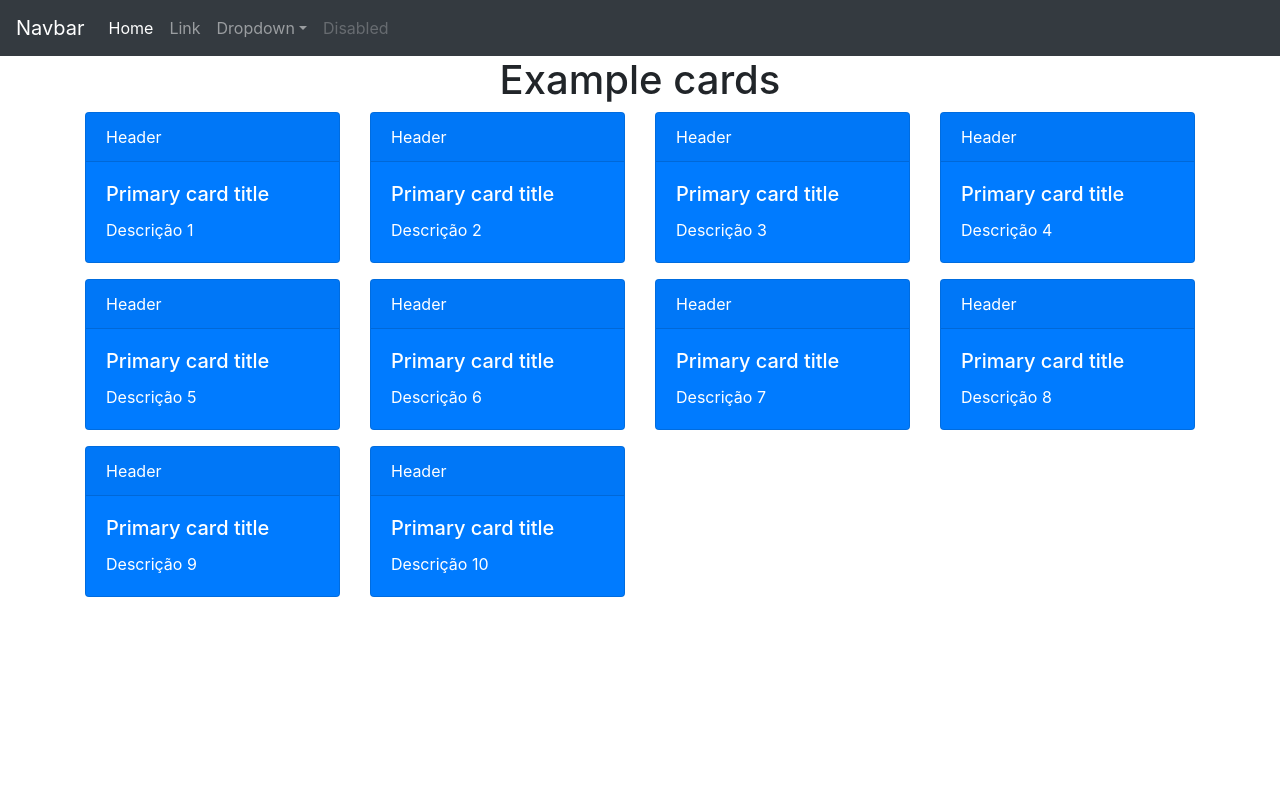
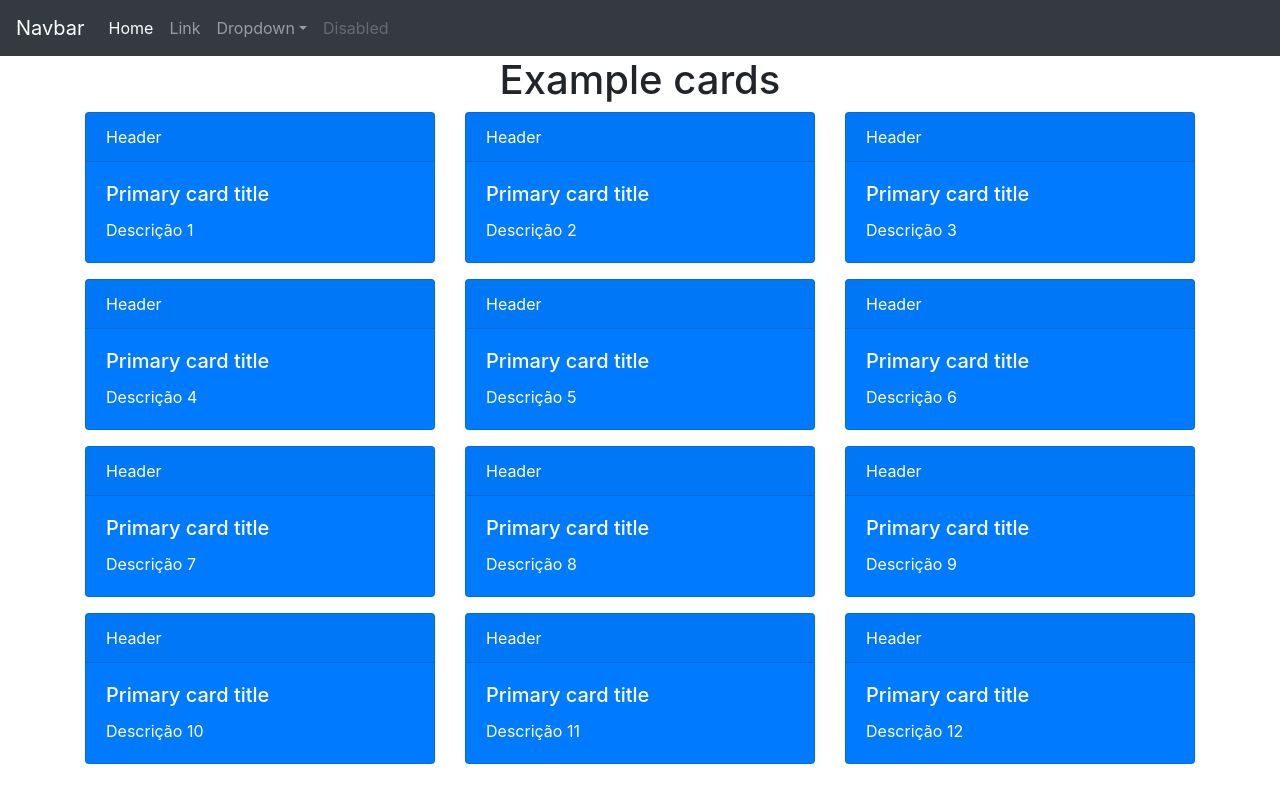
Before and after one commit to williandias360/example_bootstrap_vuejs, a Vue app: page / in a window 1280 px wide. Built offline with nearby package versions, Linux system fonts and the light colour scheme.

Commit message:
Corrigido alinhamento dos cards

```diff
--- a/src/components/Cards.vue
+++ b/src/components/Cards.vue
@@ -1,10 +1,8 @@
 <template>
   <div class="container">
-    <div class="row" >
-      <div class="col-12 col-sm-6 col-md-4 col-lg-3 justify-content-center"  v-for="card in cards"
-          v-bind:key="card">
-        <div
-          class="card text-white bg-primary mb-3" style="max-width: 18rem;">
+    <div class="row">
+      <div class="col-12 col-md-6 col-lg-6 col-xl-4" v-for="card in cards" v-bind:key="card">
+        <div class="card text-white bg-primary mb-3" style="max-width: 30rem;" v-on:click="clickOnCard(card)">
           <div class="card-header">Header</div>
           <div class="card-body">
             <h5 class="card-title">Primary card title</h5>
@@ -21,10 +19,26 @@ export default {
   name: "Cards",
   data: function() {
     return {
-      cards: ["Descrição 1", "Descrição 2", "Descrição 3", "Descrição 4",
-      "Descrição 5", "Descrição 6", "Descrição 7", "Descrição 8", "Descrição 9", "Descrição 10"]
+      cards: [
+        "Descrição 1",
+        "Descrição 2",
+        "Descrição 3",
+        "Descrição 4",
+        "Descrição 5",
+        "Descrição 6",
+        "Descrição 7",
+        "Descrição 8",
+        "Descrição 9",
+        "Descrição 10",
+        "Descrição 11",
+        "Descrição 12"
+      ]
     };
   },
-  methods: {}
+  methods: {
+    clickOnCard(card){
+      alert(`Clicou no card ${card}`);
+    }
+  }
 };
 </script>
```
